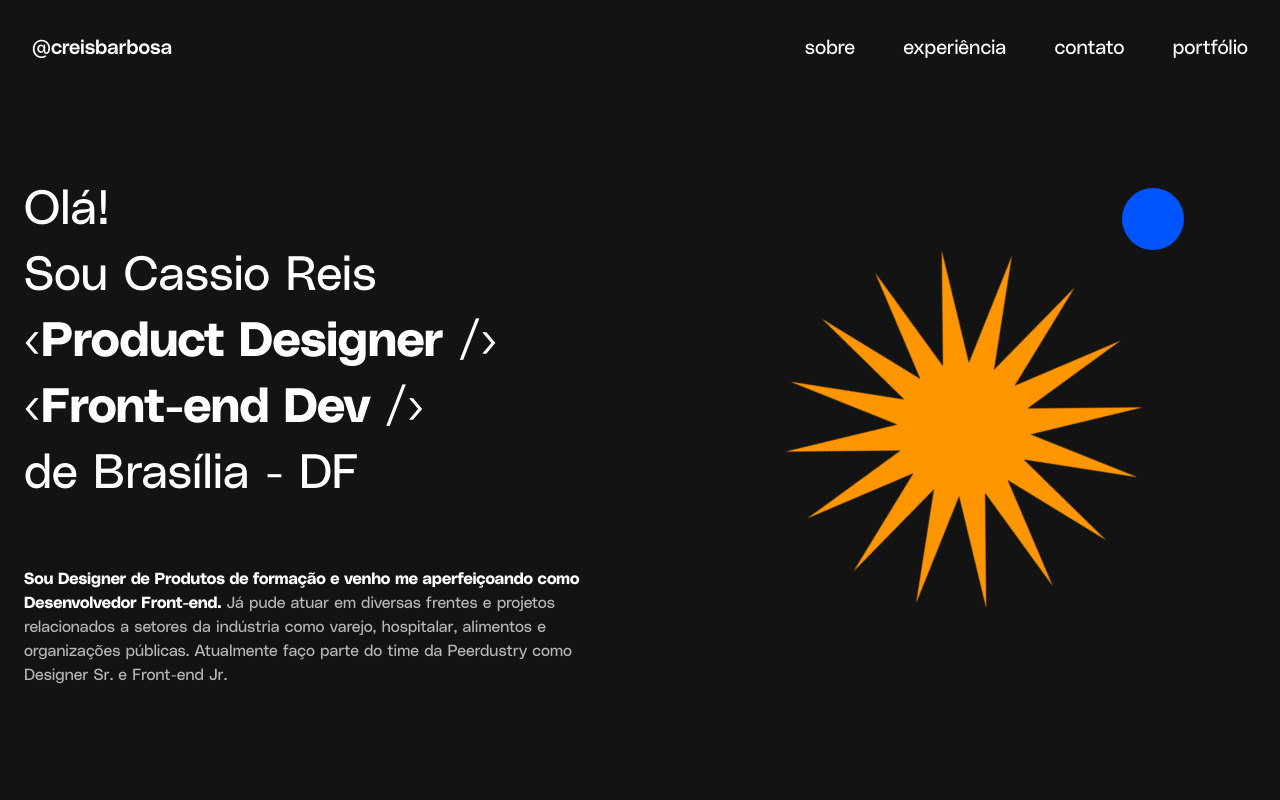
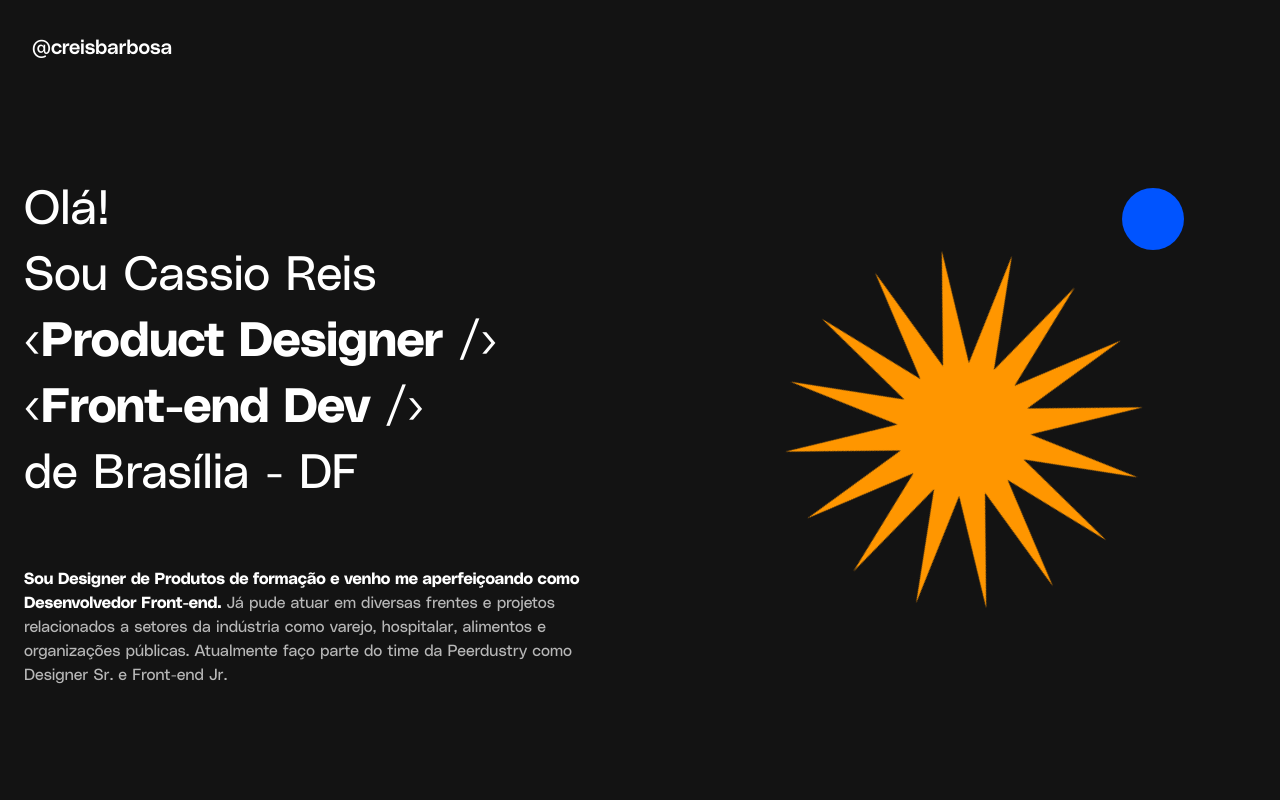
Before and after one commit to creisbarbosa/cassio-website, a Next.js app: page / in a window 1280 px wide. Shown: the top 800 px of the page. Built offline with nearby package versions, Linux system fonts and the light colour scheme.

Commit message:
Navbar transition animation

```diff
--- a/src/components/Navbar.tsx
+++ b/src/components/Navbar.tsx
@@ -29,9 +29,7 @@ export default function Navbar() {
         </div>
         <div>
           <div
-            className={`flex-1 justify-self-center pb-6 mt-2 md:block md:pb-0 md:mt-0 ${
-              navbar ? 'block' : 'hidden'
-            }`}
+            className={`flex-1 justify-self-center pb-6 mt-2 md:block md:pb-0 md:mt-0 ${ navbar ? 'block' : 'opacity-0 h-0 -my-10' } transition-all ease-in-out duration-150`}
           >
             <ul className="text-xl items-center justify-center space-y-6 md:flex md:space-x-12 md:space-y-0">
               <li className="text-white hover:text-yellow transition-colors">
```
